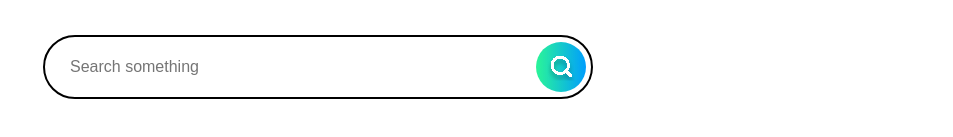
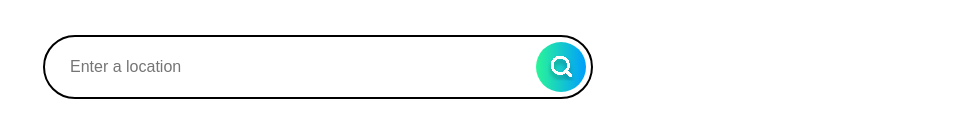
Before and after one commit to Suryansh015/CloudGaze, a React (Create React App) app: page / in a window 1280 px wide. Shown: the part 393-530 px from the top of the page, without its empty margins (327-1280 px from the left). Built offline with nearby package versions, Linux system fonts and the light colour scheme.

Commit message:
Update App.js
changed search bar text

```diff
--- a/src/App.js
+++ b/src/App.js
@@ -85,7 +85,7 @@ function App() {
           <input
             className="searchInput"
             type="text"
-            placeholder="Search something"
+            placeholder="Enter a location"
             onChange={e => setQuery(e.target.value)}
             value={query}
             onKeyPress={search}
```
